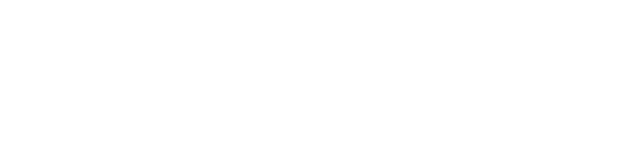
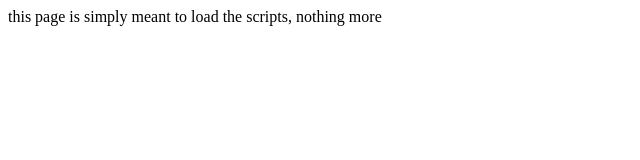
Before and after one commit to spac3nerd/quack, a website: page demos/debug/index.html in a window 1280 px wide. Shown: the whole page, without its empty margins (0-640 px from the left). Drawn offline with Linux system fonts and the light colour scheme; files that its build step writes are made by us from their sources.

Commit message:
small change

```diff
--- a/demos/debug/index.html
+++ b/demos/debug/index.html
@@ -5,5 +5,5 @@
 
 </head>
 <body>
-<!-- this page is simply meant to load the scripts, nothing more -->
+ this page is simply meant to load the scripts, nothing more
 </body>
```
